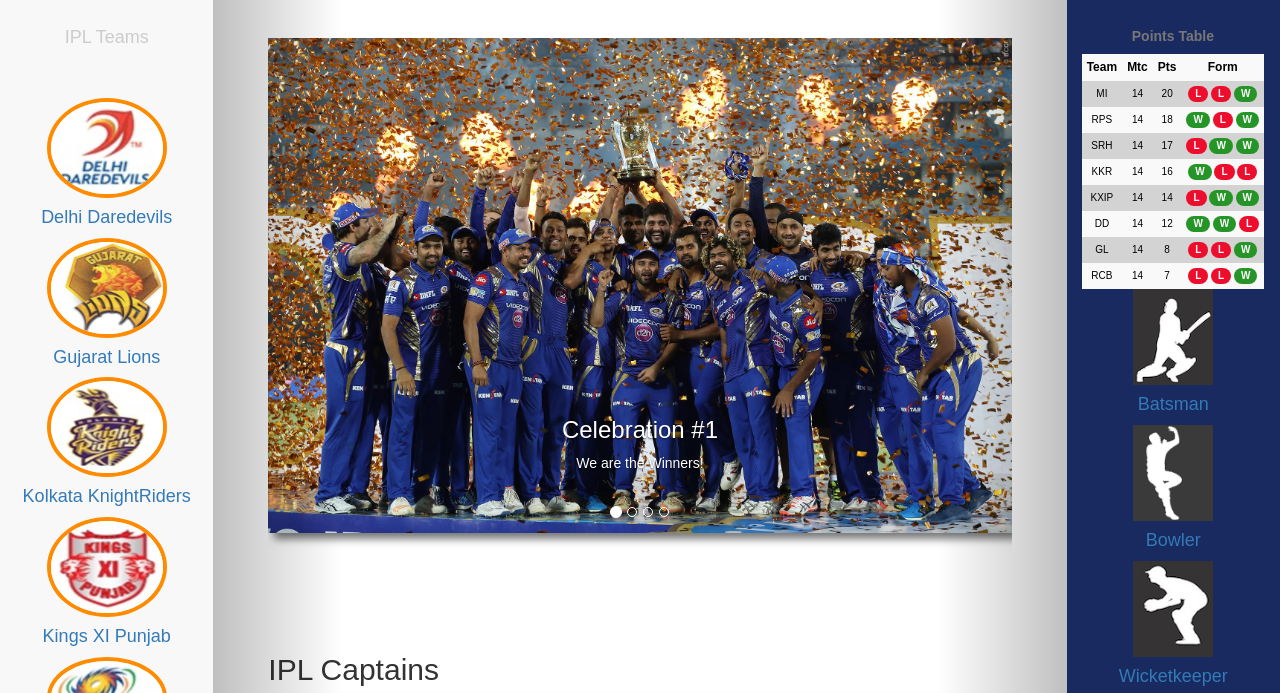
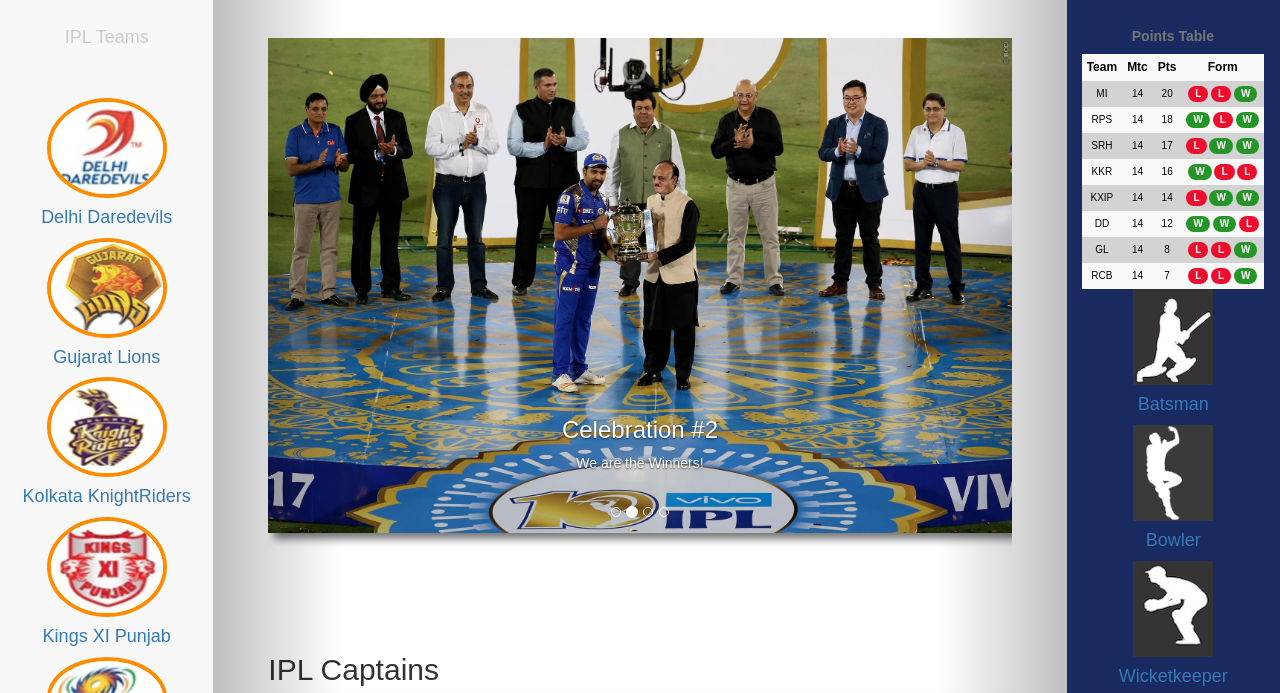
Before and after one commit to somgupta13/Ipl, a website: page index.html in a window 1280 px wide. Shown: the part 82-775 px from the top of the page. Drawn offline with nearby package versions, Linux system fonts and the light colour scheme.

Commit message:
Update index.html

```diff
--- a/index.html
+++ b/index.html
@@ -43,20 +43,20 @@
       <article>
         <div class="carousel slide" id="myCarousel" data-interval="2000">
           <ol class="carousel-indicators">
-            <li data-target="#myCarousel" class="active" data-slide-to="1"></li>
+            <li data-target="#myCarousel" data-slide-to="1"></li>
+            <li data-target="#myCarousel" class="active" data-slide-to="0"></li>
             <li data-target="#myCarousel" data-slide-to="2"></li>
             <li data-target="#myCarousel" data-slide-to="3"></li>
-            <li data-target="#myCarousel" data-slide-to="4"></li>
           </ol>
           <div class="carousel-inner">
-            <div class="item active">
+            <div class="item">
               <img src="images/ipl-winner-1.jpg">
               <div class="carousel-caption">
                 <h3>Celebration #1</h3>
                 <p>We are the Winners!</p>
               </div>
             </div>
-            <div class="item">
+            <div class="item active">
               <img src="images/ipl-winner-2.jpg">
               <div class="carousel-caption">
                 <h3>Celebration #2</h3>
```
